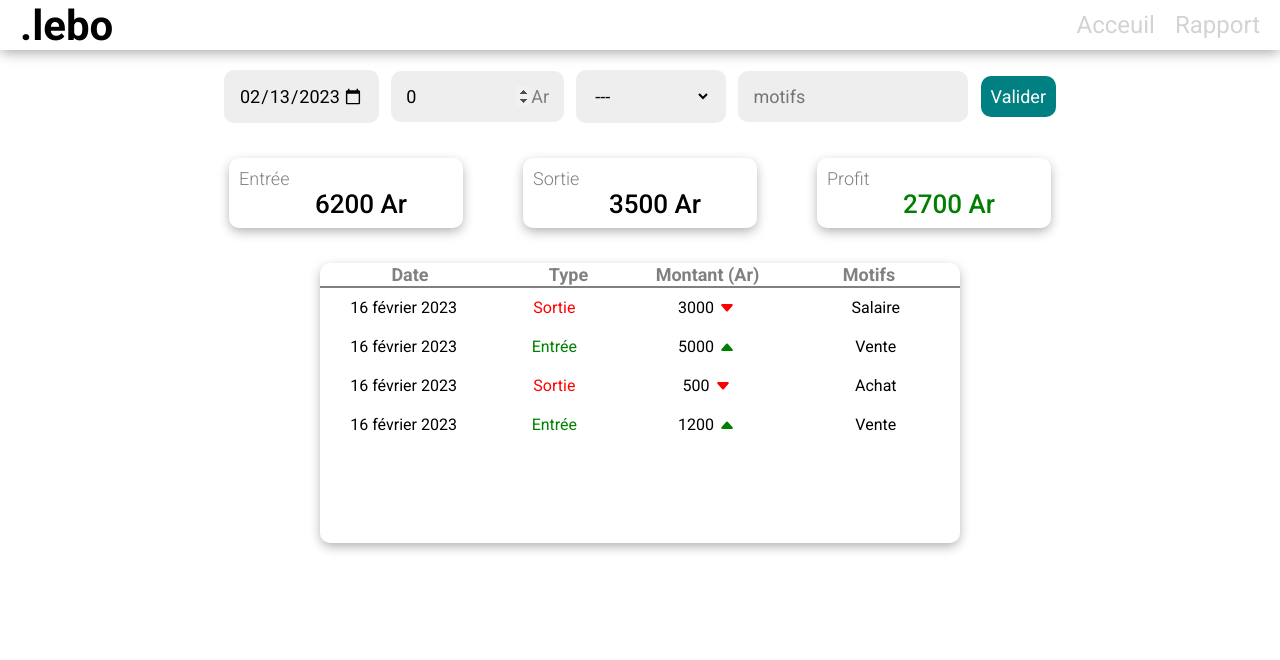
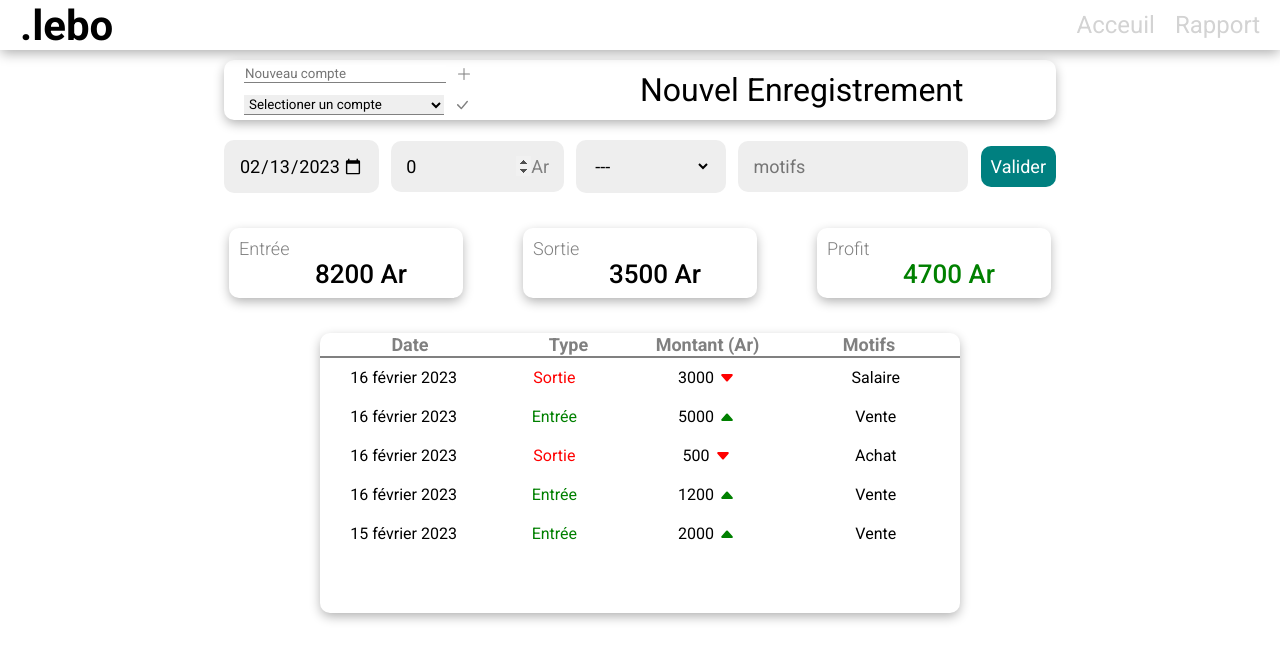
Before and after one commit to tafitahery/management-, a React (Create React App) app in the folder client/: page / in a window 1280 px wide. Shown: the top 660 px of the page. Built offline with nearby package versions, Linux system fonts and the light colour scheme; data requests are answered from the project's data file.

Commit message:
Component Account

```diff
--- a/client/src/assets/db.json
+++ b/client/src/assets/db.json
@@ -27,6 +27,13 @@
       "motifs": "Salaire",
       "date": 1676549372993,
       "id": 4
+    },
+    {
+      "date": 1676419200000,
+      "amount": 2000,
+      "type": "in",
+      "motifs": "Vente",
+      "id": 5
     }
   ]
 }
--- /dev/null
+++ b/client/src/components/Account.jsx
@@ -0,0 +1,99 @@
+import React from 'react';
+import styled from 'styled-components';
+import { BsPlusLg } from 'react-icons/bs';
+import { BsCheckLg } from 'react-icons/bs';
+
+const Container = styled.div`
+  height: 60px;
+  margin: 10px 0;
+  display: flex;
+  align-items: center;
+  justify-content: center;
+`;
+
+const Wrapper = styled.div`
+  width: 65%;
+  height: 100%;
+  display: flex;
+  align-items: center;
+  border-radius: 10px;
+  -webkit-box-shadow: 0px 4px 12px -1px rgba(0, 0, 0, 0.33);
+  box-shadow: 0px 4px 12px -1px rgba(0, 0, 0, 0.33);
+`;
+
+const SelectAcount = styled.div`
+  flex: 1;
+  height: 100%;
+  display: flex;
+  justify-content: space-between;
+  flex-direction: column;
+`;
+
+const AccountWrapper = styled.div`
+  margin: 5px 20px;
+  display: flex;
+  align-items: center;
+`;
+
+const Input = styled.input`
+  padding: 1px;
+  width: 200px;
+  border: none;
+  border-bottom: 1px solid gray;
+  margin-right: 10px;
+  &:focus {
+    outline: none;
+  }
+`;
+
+const AddIcon = styled(BsPlusLg)`
+  cursor: pointer;
+  color: gray;
+`;
+
+const Select = styled.select`
+  padding: 1px;
+  width: 200px;
+  border: none;
+  border-bottom: 1px solid gray;
+  margin-right: 10px;
+  &:focus {
+    outline: none;
+  }
+`;
+
+const CheckIcon = styled(BsCheckLg)`
+  cursor: pointer;
+  color: gray;
+`;
+
+const Option = styled.option``;
+
+const Title = styled.h1`
+  flex: 1;
+  font-weight: 400;
+`;
+
+export default function Account() {
+  return (
+    <Container>
+      <Wrapper>
+        <SelectAcount>
+          <AccountWrapper>
+            <Input type="text" placeholder="Nouveau compte" autoFocus />
+            <AddIcon />
+          </AccountWrapper>
+          <AccountWrapper>
+            <Select>
+              <Option>Selectioner un compte</Option>
+              <Option>1</Option>
+              <Option>2</Option>
+            </Select>
+            <CheckIcon />
+          </AccountWrapper>
+        </SelectAcount>
+        <Title>Nouvel Enregistrement</Title>
+      </Wrapper>
+    </Container>
+  );
+}
--- a/client/src/pages/Management.jsx
+++ b/client/src/pages/Management.jsx
@@ -1,5 +1,6 @@
 import React from 'react';
 
+import Account from '../components/Account';
 import Amount from '../components/Amount';
 import ListAmount from '../components/ListAmount';
 import NewEntry from '../components/NewEntry';
@@ -9,6 +10,7 @@ export default function Management() {
   return (
     <div>
       <Topbar />
+      <Account />
       <NewEntry />
       <Amount />
       <ListAmount />
```
